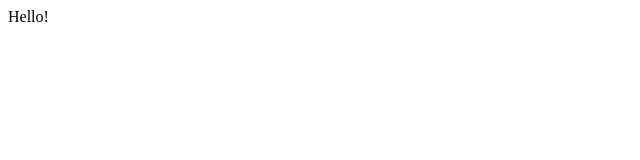
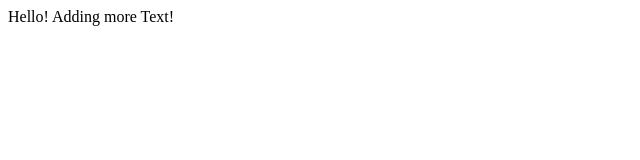
Before and after one commit to rcast229/demo-repo2, a plain HTML site: page index.html in a window 1280 px wide. Shown: the whole page, without its empty margins (0-640 px from the left). Drawn offline with Linux system fonts and the light colour scheme.

Commit message:
added more text

```diff
--- a/index.html
+++ b/index.html
@@ -1 +1 @@
-<div>Hello!</div>
+<div>Hello! Adding more Text!</div>
```
